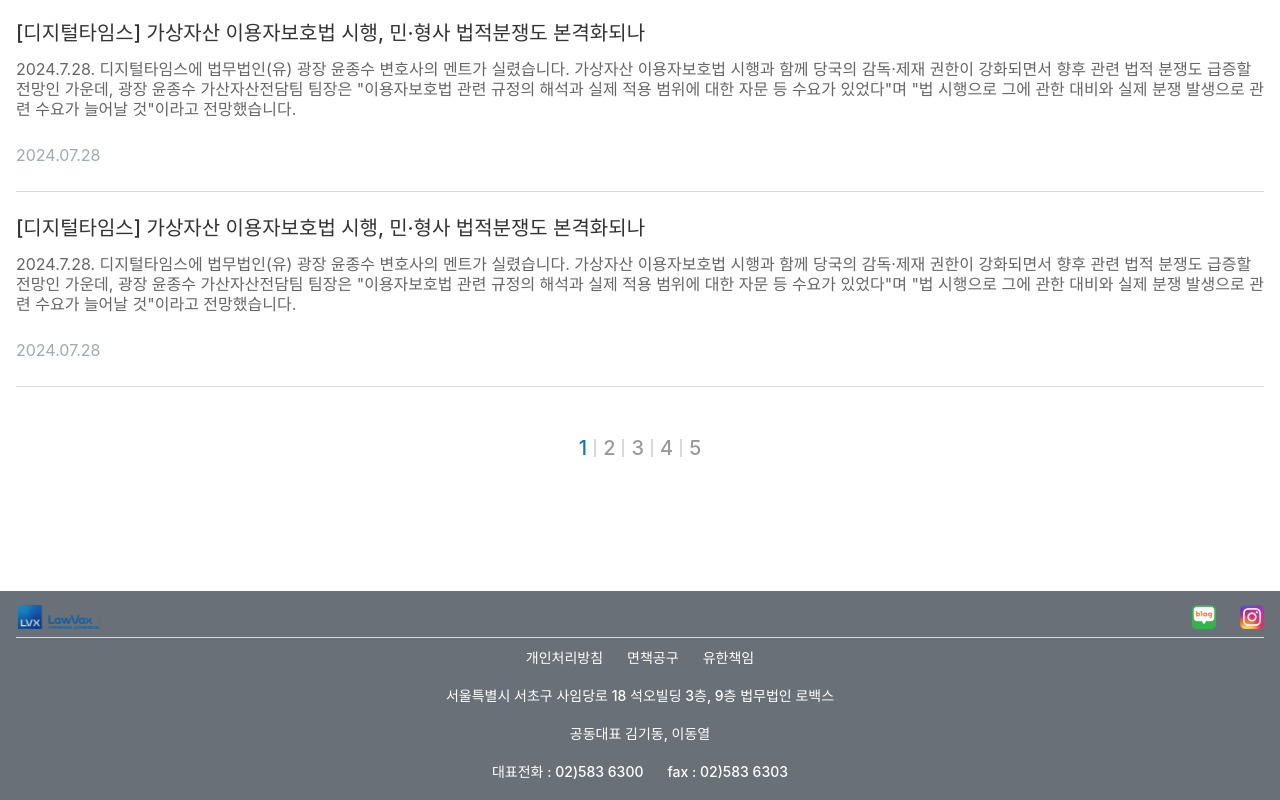
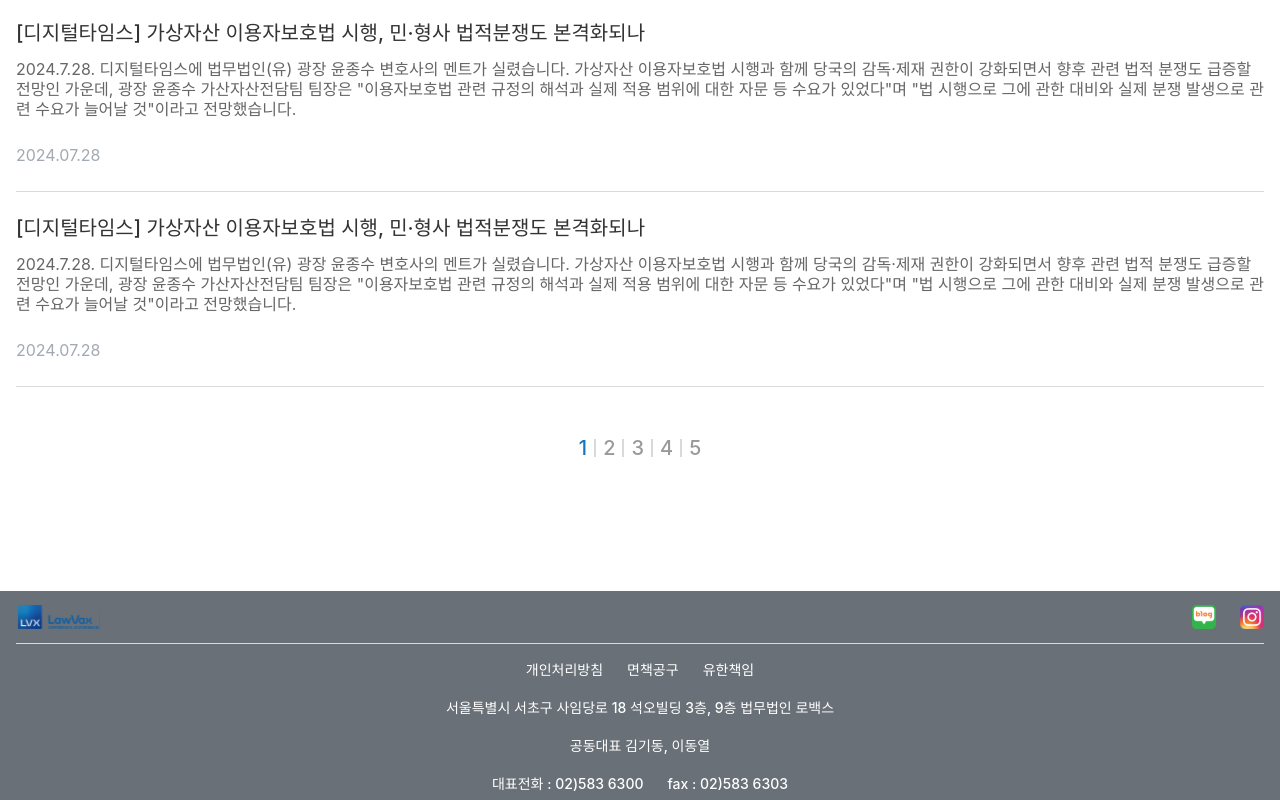
Before and after one commit to kimyeji89/LawVax, a React (Create React App) app: page /search/detail in a window 1280 px wide. Shown: the part 1178-1978 px from the top of the page. Built offline with nearby package versions, Linux system fonts and the light colour scheme; a web font is replaced by a local one.

Commit message:
[MOD] footer margin

```diff
--- a/src/components/user/FooterUser.jsx
+++ b/src/components/user/FooterUser.jsx
@@ -75,8 +75,8 @@ const sns_icons = css`
 `;
 
 const hr = css`
-  width:100%
-  margin: 14px;
+  width: 100%;
+  margin: 14px 0;
   height: 1px;
   background-color: var(--mono-gray-line-1);
   border: none;
```
